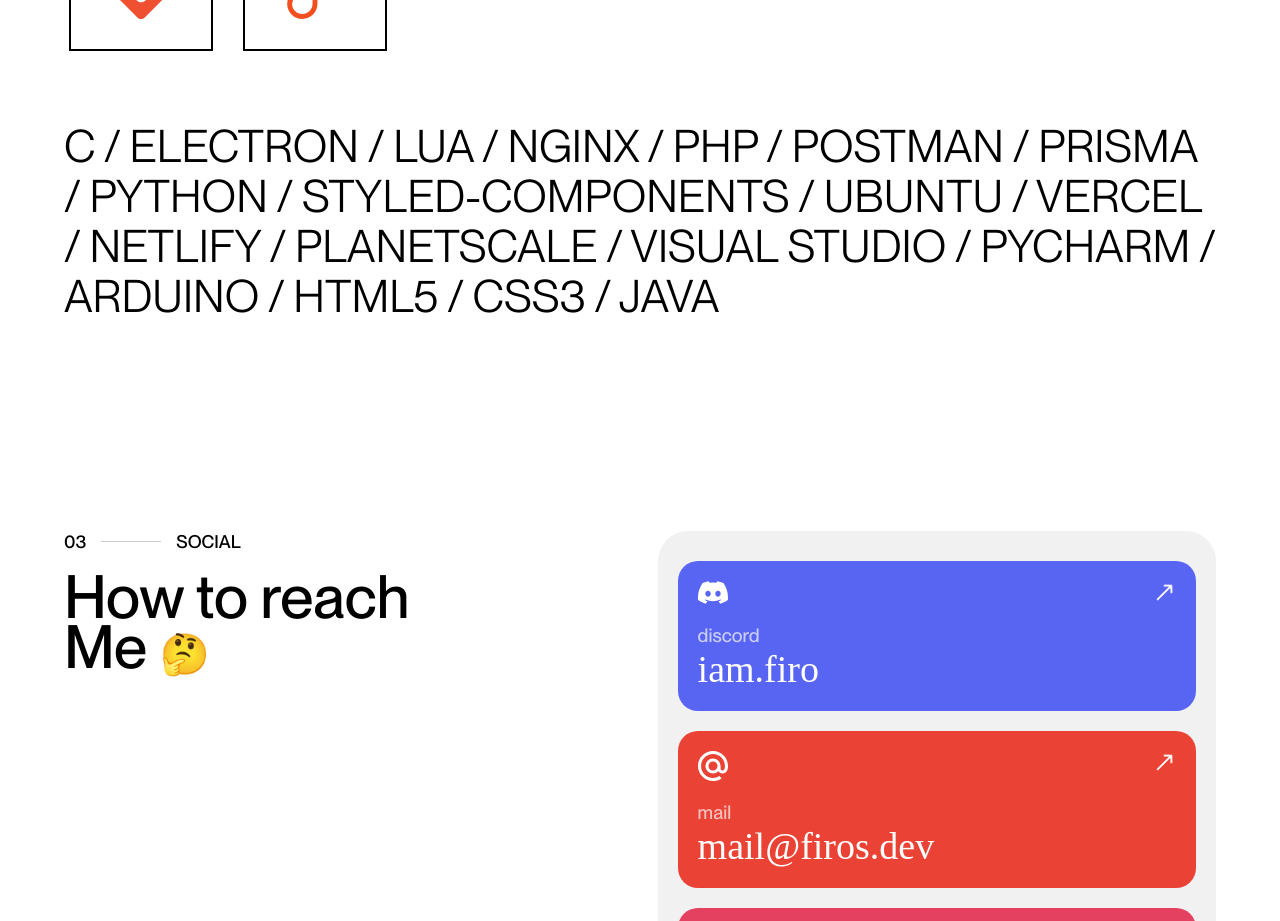
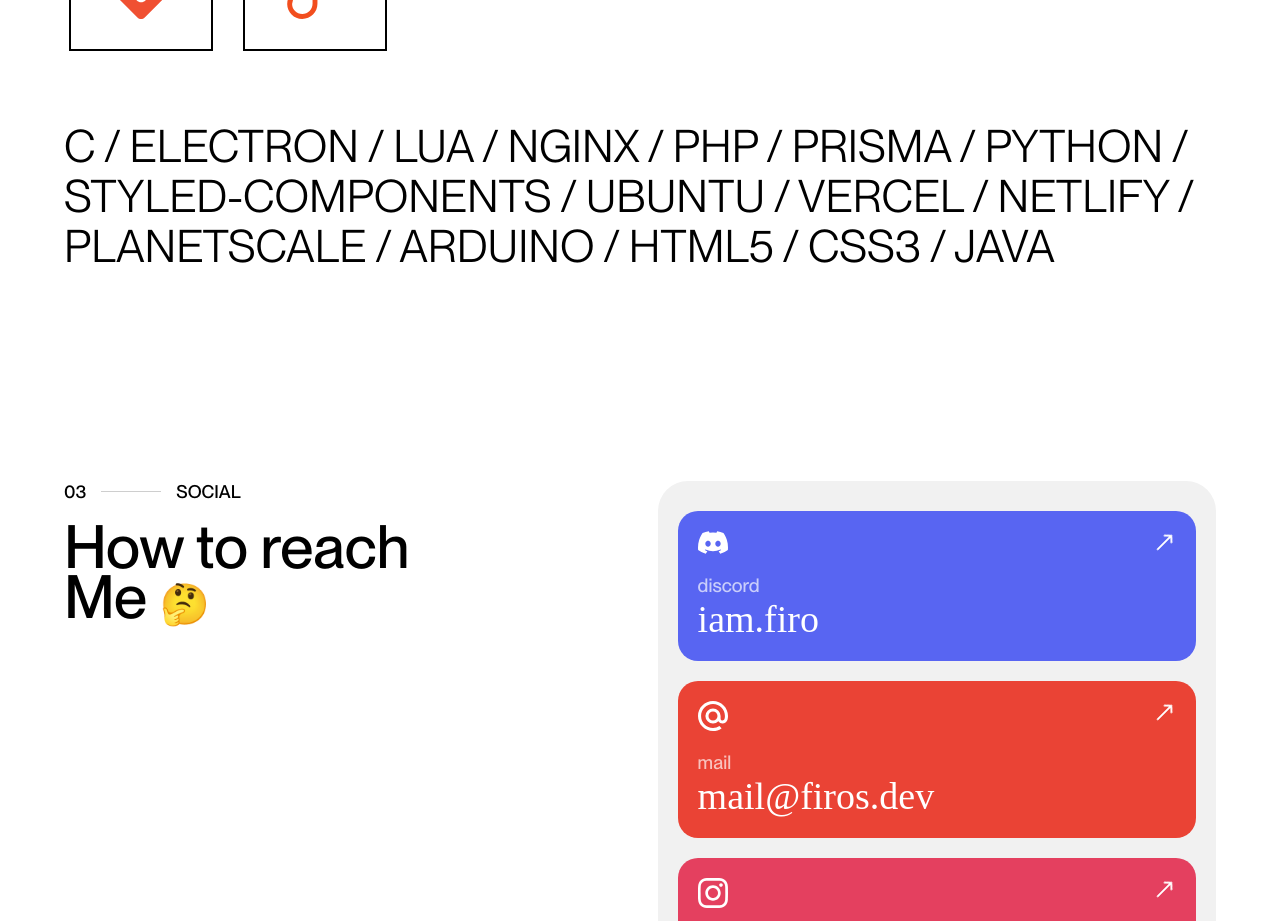
Before and after one commit to iamfiro/firo, a SvelteKit app: page / in a window 1280 px wide. Shown: the part 2000-2921 px from the top of the page. Built offline with nearby package versions, Linux system fonts and the light colour scheme; a web font is replaced by a local one.

Commit message:
edit stack

```diff
--- a/src/routes/tech.svelte
+++ b/src/routes/tech.svelte
@@ -32,7 +32,7 @@
                 <img src="/svg/figma-color.svg" alt="figma">
             </div>
         </div>
-        <span id="elseStack">C / ELECTRON / LUA / NGINX / PHP / POSTMAN / PRISMA / PYTHON / STYLED-COMPONENTS / UBUNTU / VERCEL / NETLIFY / PLANETSCALE / VISUAL STUDIO / PYCHARM / ARDUINO / HTML5 / CSS3 / JAVA</span>
+        <span id="elseStack">C / ELECTRON / LUA / NGINX / PHP / PRISMA / PYTHON / STYLED-COMPONENTS / UBUNTU / VERCEL / NETLIFY / PLANETSCALE / ARDUINO / HTML5 / CSS3 / JAVA</span>
     </div>
 
 </section>
```
